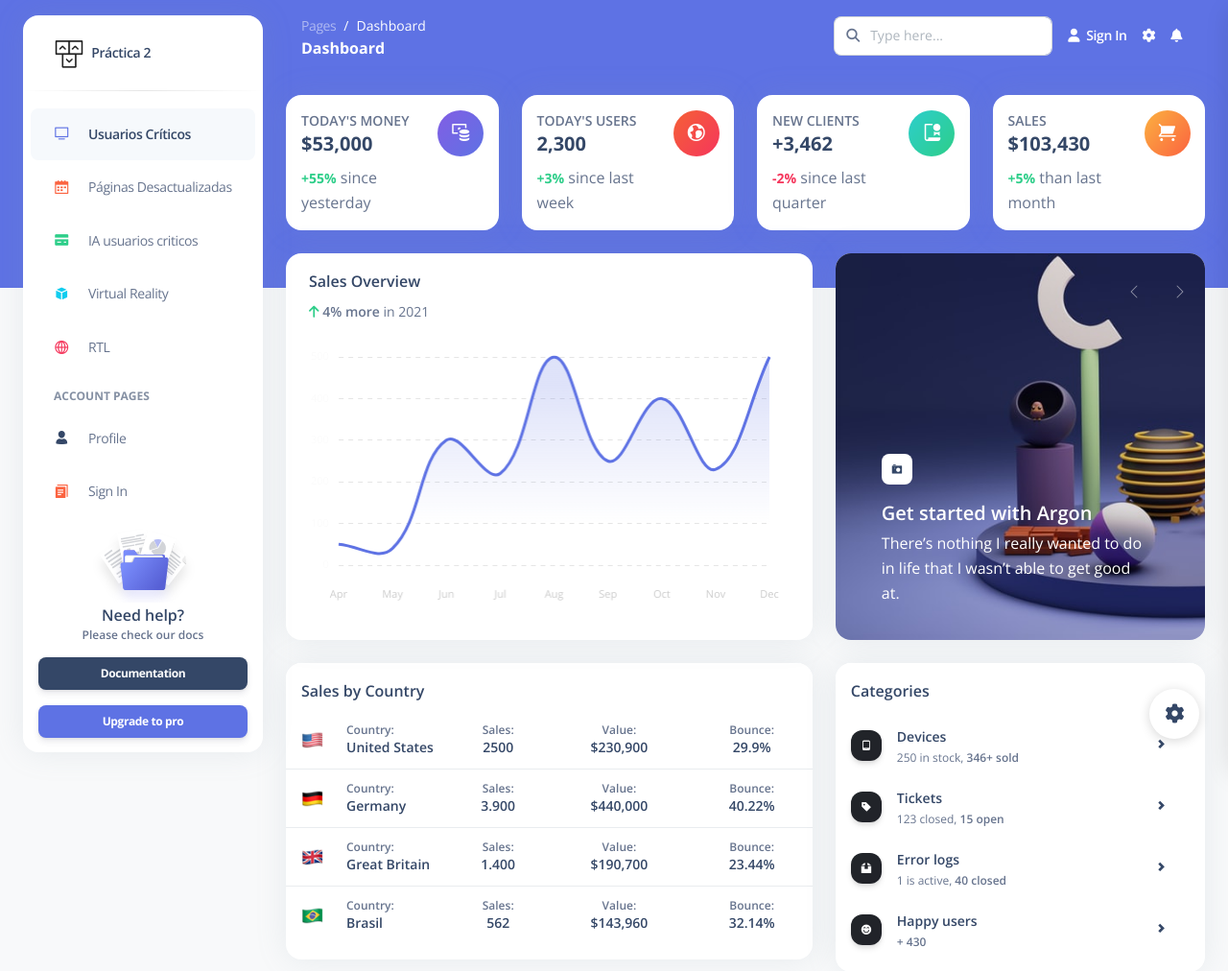
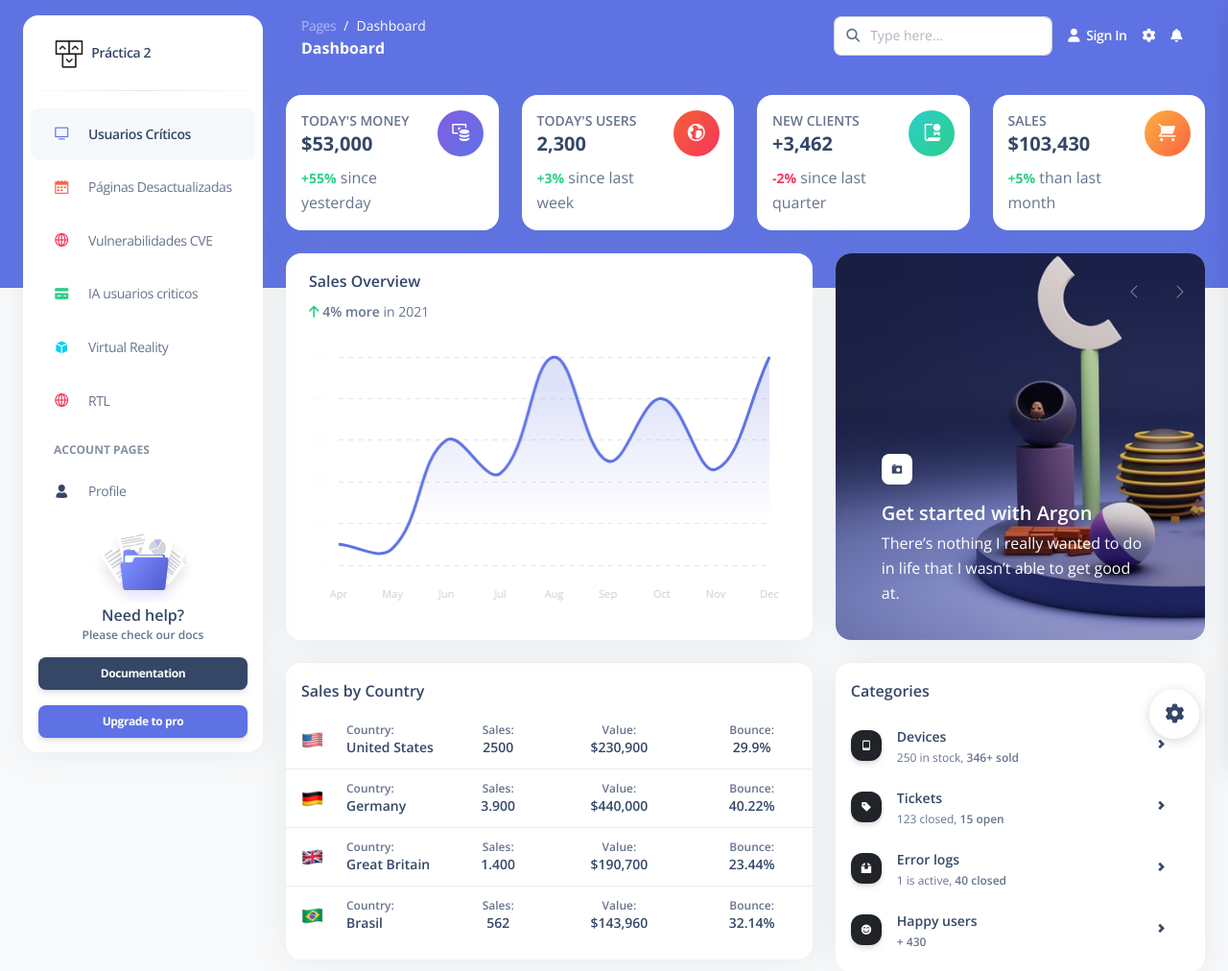
Before and after one commit to dtejada02/Pr-ctica2SI, a Flask app: page / in a window 1280 px wide. Shown: the top 1012 px of the page at 96% size. Run offline with Flask 3, Linux system fonts and the light colour scheme; parts of the project's set-up code (start-up, migrations or seed data) failed here and were passed over; some libraries are stand-ins or nearby versions.

Commit message:
Ejercicio 3 otra vez

```diff
--- a/app.py
+++ b/app.py
@@ -2,6 +2,7 @@
 import json
 import joblib
 import pandas as pd
+import requests
 from flask import Flask, render_template, request, make_response
 import altair as alt
 from hashlib import md5
@@ -99,6 +100,28 @@
     return df
 
 
+
+##### EJERCICIO 3 #####
+
+@cmi.route("/vulnerabilities")
+def vulnerabilitiesCVE():
+    urlCVE = "https://cve.circl.lu/api/last"
+    response = requests.get(urlCVE)
+
+    if response.status_code == 200:
+        data = response.json()
+        vulnerabilities = []
+        for cve in data[:10]:  # Obtener solo los primeros 10 elementos
+            cve_id = cve["id"]
+            description = cve["summary"]
+            date = cve["Published"]
+            vulnerabilities.append({"CVE ID": cve_id, "Descripcion": description, "Fecha de publicacion": date})
+
+        return render_template('vulnerabilities.html', vulnerabilities=vulnerabilities)
+    else:
+        return f"Error al obtener las vulnerabilidades: {response.text}", 500
+
+
 @cmi.route("/usuariosIA", methods=["GET", "POST"])
 def usuarios_ia():
     if request.method == "POST":
--- a/templates/index.html
+++ b/templates/index.html
@@ -62,6 +62,14 @@
               <i class="ni ni-calendar-grid-58 text-warning text-sm opacity-10"></i>
             </div>
             <span class="nav-link-text ms-1">Páginas Desactualizadas</span>
+          </a>
+        </li>
+        <li class="nav-item">
+          <a class="nav-link " href="/vulnerabilities">
+              <div class="icon icon-shape icon-sm border-radius-md text-center me-2 d-flex align-items-center justify-content-center">
+              <i class="ni ni-world-2 text-danger text-sm opacity-10"></i>
+            </div>
+            <span class="nav-link-text ms-1">Vulnerabilidades CVE</span>
           </a>
         </li>
         <li class="nav-item">
```
